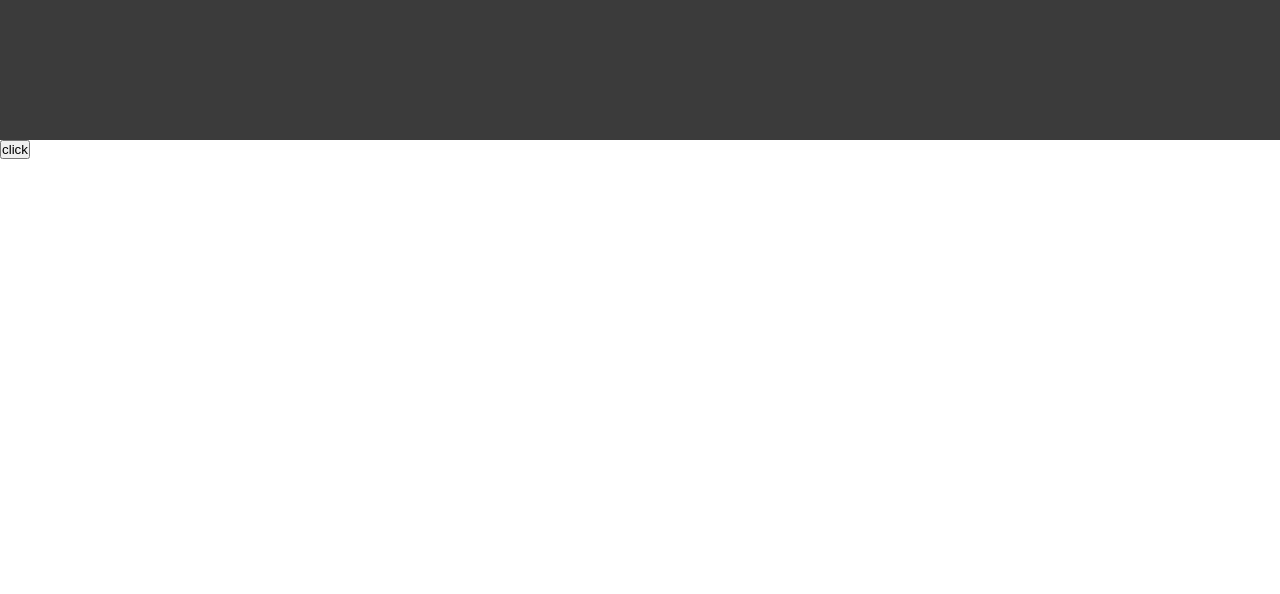
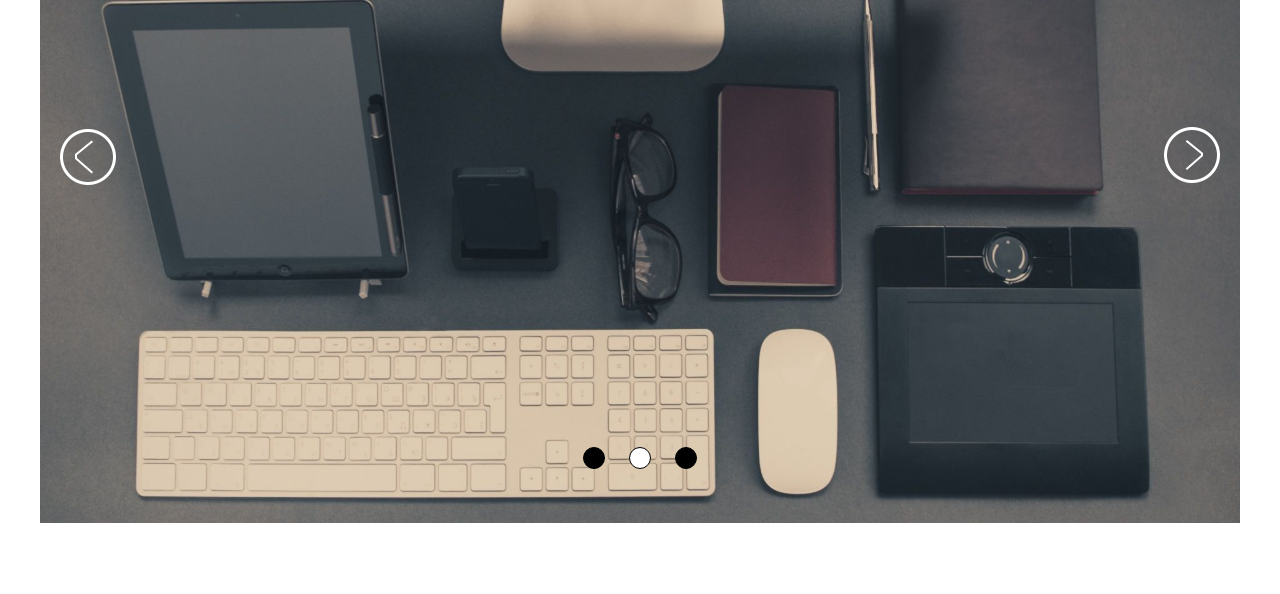
Before and after one commit to qiang53053857/Minimal, a plain HTML site: page Index.html in a window 1280 px wide. Shown: the part 3329-3923 px from the top of the page. Before the commit the page ends 3488 px from the top, so only its background shows below. Drawn offline with Linux system fonts and the light colour scheme.

Commit message:
implemnt

```diff
--- a/Index.html
+++ b/Index.html
@@ -124,13 +124,13 @@
 		</ul>
 
 		<ul class="carousel-content">
-			<li class="active"><a ><img src="img/Shape01.png" alt=""></a></li>
-			<li><a ><img src="img/Shape02.png" alt=""></a></li>
-			<li><a ><img src="img/Shape03.png" alt=""></a></li>
+			<li class="active"><a ><img src="img/banner1.jpg" alt=""></a></li>
+			<li><a ><img src="img/banner2.jpg" alt=""></a></li>
+			<li><a ><img src="img/banner3.jpg" alt=""></a></li>
 		</ul>
 
-		<a class="previous">previous</a>
-		<a class="next">next</a>
+		<a class="previous"><img src="img/prev.png"></a>
+		<a class="next"><img src="img/next.png"></a>
 	</div>
 
 	<div id="footer">
@@ -181,7 +181,7 @@
 	<script src="js/carousel.js"></script>
     <script>
     	var obj = document.getElementById("carousel");
-    	obj.InitCarousel();
+    	obj.InitCarousel(3000);
 
     </script>
 </body>
--- a/css/carousel.css
+++ b/css/carousel.css
@@ -1,8 +1,39 @@
 
 
+#carousel{
+	margin: 0 auto;
+	height: 900px;
+	width: 1200px;
+}
+
+.carousel-point{
+	text-align: center;
+	position: relative;
+	top: 750px;
+}
+
+#carousel .previous{
+	position: relative;
+	top: -400px;
+	left: 20px;
+	cursor: pointer;
+}
+
+#carousel .next{
+	float: right;
+	position: relative;
+	top: -400px;
+	right: 20px;
+	cursor: pointer;
+}
+
+
+.carousel-content img{
+	height: 800px;
+	width: 1200px;
+}
+
 .carousel-point li{
-	text-align: center;
-	float: left;
 	display: inline-block;
 	width: 20px;
 	height: 20px;
@@ -12,7 +43,7 @@
 	border-radius: 50px;
 	color: green;
 	margin: 0px 10px;
-	cursor:  pointer;
+	cursor: pointer;
 }
 
 .carousel-point .active,.carousel-point li:hover{
--- a/js/carousel.js
+++ b/js/carousel.js
@@ -1,11 +1,14 @@
 
-Object.prototype.InitCarousel = function(){
+Object.prototype.InitCarousel = function(interval){
 
 	var pointer;
 	var banner;
 	var pointerArr;
 	var bannerArr;
 	var arr = getArrByTag(this,"ul");
+	var previous=this.GetByClass("previous")[0];
+	var next=this.GetByClass("next")[0];
+
 
 	if (arr.length==2) {
 		pointer=arr[0];
@@ -34,20 +37,40 @@ Object.prototype.InitCarousel = function(){
 				removeClassNameForList(bannerArr,"active");
 				addOneClass(target,"active");
 				addOneClass(bannerArr[num],"active");
+				if (interval!=false) {
+					clearInterval(autoPlayTimer);
+   					autoPlayTimer = self.setInterval(autoPlayHandler,interval);
+   				};
 			};
     	});
 
-   var currentPointer = pointer.GetByClass("active")[0].getAttribute("target-num");
 
-   swithing(pointerArr,currentPointer);
+	function autoPlayHandler(){
+   		var currentPointer = pointer.GetByClass("active")[0].getAttribute("target-num");
+   		Next(pointerArr,currentPointer);
+   	};
+
+	if (interval!=false) {
+   		var autoPlayTimer = self.setInterval(autoPlayHandler,interval);
+	}
+
+   previous.addEventListener("click",function(){
+   		var currentPointer = pointer.GetByClass("active")[0].getAttribute("target-num");
+   		Previous(pointerArr,currentPointer);
+   });
+
+   addEvent("click",next,function(){
+   		var currentPointer = pointer.GetByClass("active")[0].getAttribute("target-num");
+   		Next(pointerArr,currentPointer);
+   });
 };
 
-function swithing(list,current){
+function Next(list,current){
 
 			var length=list.length;
 			if (current==length-1||length==1) {
 
-				trigger(list[current],"click");
+				trigger(list[0],"click");
 
 			}else{
 
@@ -55,3 +78,14 @@ function swithing(list,current){
 			};
 
 };
+
+function Previous(list,current){
+
+			var length = list.length;
+
+			if (length==1||current==0) {
+				trigger(list[Number(length)-1],"click");
+			}else {
+				trigger(list[Number(current)-1],"click")
+			};
+};
```
Also changed, not shown: img/banner1.jpg (added), img/banner2.jpg (added), img/banner3.jpg (added), img/next.png (added), img/prev.png (added).
